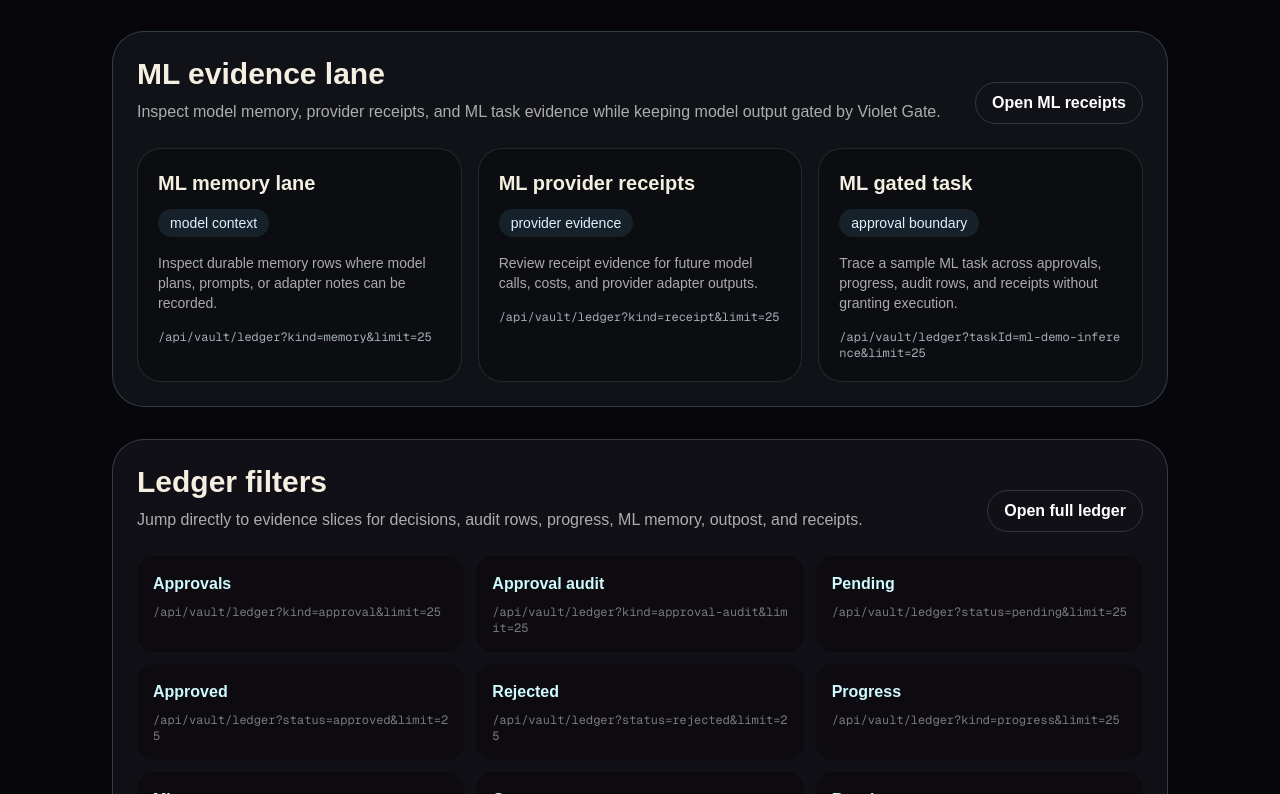
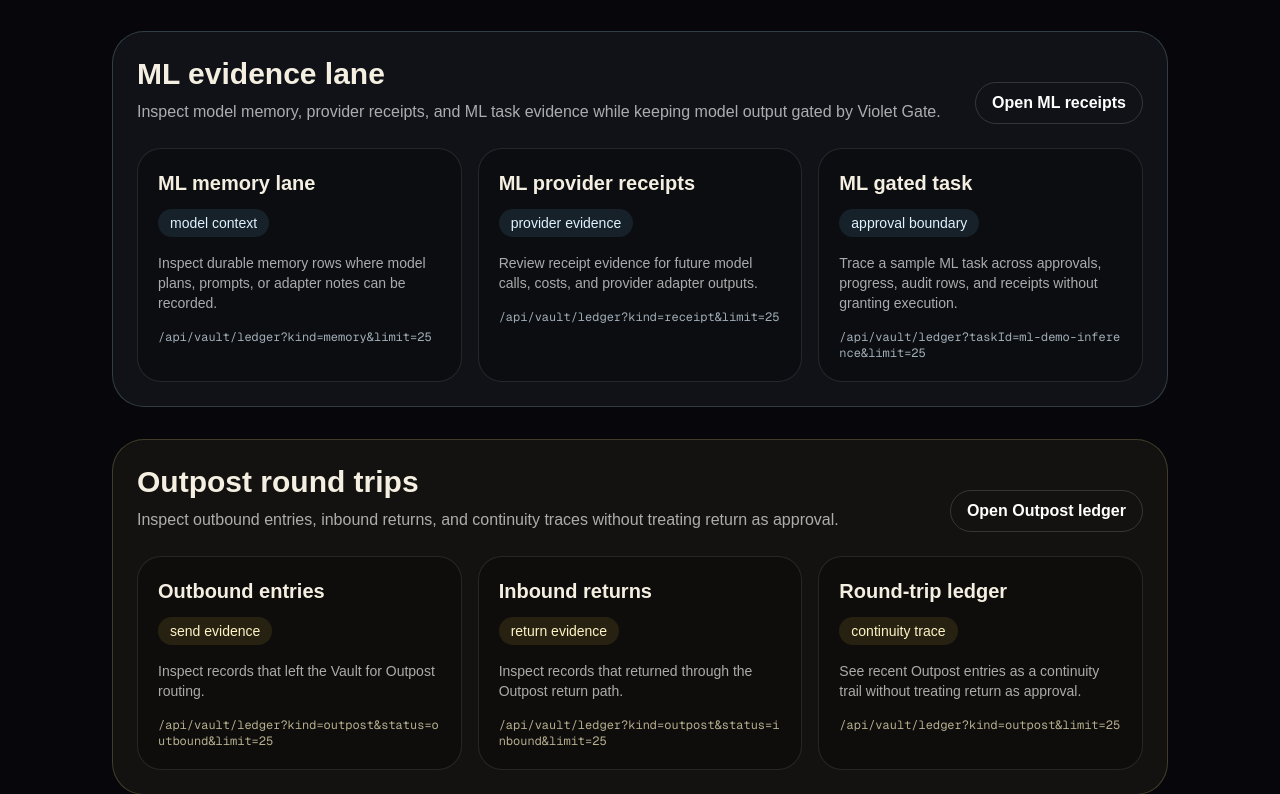
Before and after one commit to hvitiswift-afk/nextjs-boilerplate, a Next.js app: page /vault in a window 1280 px wide. Shown: the part 2006-2800 px from the top of the page. Built offline with nearby package versions, Linux system fonts and the light colour scheme.

Commit message:
Add Outpost round-trip cards to Vault dashboard

```diff
--- a/app/vault/page.tsx
+++ b/app/vault/page.tsx
@@ -133,6 +133,27 @@ const mlEvidenceCards = [
   }
 ];
 
+const outpostRoundTripCards = [
+  {
+    title: "Outbound entries",
+    href: "/api/vault/ledger?kind=outpost&status=outbound&limit=25",
+    status: "send evidence",
+    body: "Inspect records that left the Vault for Outpost routing."
+  },
+  {
+    title: "Inbound returns",
+    href: "/api/vault/ledger?kind=outpost&status=inbound&limit=25",
+    status: "return evidence",
+    body: "Inspect records that returned through the Outpost return path."
+  },
+  {
+    title: "Round-trip ledger",
+    href: "/api/vault/ledger?kind=outpost&limit=25",
+    status: "continuity trace",
+    body: "See recent Outpost entries as a continuity trail without treating return as approval."
+  }
+];
+
 const operatorCards = [
   {
     title: "Violet Gate",
@@ -157,6 +178,7 @@ const laws = [
   "Ledger rows are evidence, not approval.",
   "Progress timeline cards are evidence, not approval.",
   "ML evidence cards are receipts and memory, not approval.",
+  "Outpost round-trip cards are continuity evidence, not approval.",
   "Approval decision audit rows are transition evidence, not execution.",
   "Only Violet Gate authorizes consequence-bearing work."
 ];
@@ -172,11 +194,11 @@ export default function VaultDashboardPage() {
 
         <section className="py-14">
           <p className="mb-4 inline-flex rounded-full border border-cyan-300/30 bg-cyan-300/10 px-4 py-2 text-sm text-cyan-100">
-            Phase 3 • health • manifest • ledger • approval review • progress timeline • ML lane
+            Phase 3 • health • manifest • ledger • approval review • progress timeline • ML lane • Outpost
           </p>
           <h1 className="max-w-4xl text-5xl font-black tracking-tight sm:text-7xl">Operate the Stone Vault without guessing.</h1>
           <p className="mt-6 max-w-3xl text-lg leading-8 text-white/72">
-            This dashboard gives an operator quick doors into the manifest, health checks, ledger filters, Violet Gate decisions, approval review, progress timelines, ML evidence, and approval audit evidence.
+            This dashboard gives an operator quick doors into the manifest, health checks, ledger filters, Violet Gate decisions, approval review, progress timelines, ML evidence, Outpost round trips, and approval audit evidence.
           </p>
         </section>
 
@@ -264,6 +286,26 @@ export default function VaultDashboardPage() {
           </div>
         </section>
 
+        <section className="mt-8 rounded-[2rem] border border-amber-200/20 bg-amber-200/[0.05] p-6">
+          <div className="flex flex-wrap items-end justify-between gap-4">
+            <div>
+              <h2 className="text-3xl font-black">Outpost round trips</h2>
+              <p className="mt-2 text-white/65">Inspect outbound entries, inbound returns, and continuity traces without treating return as approval.</p>
+            </div>
+            <a className="rounded-full border border-white/15 px-4 py-2 font-bold text-white" href="/api/vault/ledger?kind=outpost&limit=25">Open Outpost ledger</a>
+          </div>
+          <div className="mt-6 grid gap-4 lg:grid-cols-3">
+            {outpostRoundTripCards.map((card) => (
+              <a key={card.title} href={card.href} className="rounded-[1.5rem] border border-white/10 bg-black/25 p-5 transition hover:border-amber-100/40 hover:bg-black/35">
+                <h3 className="text-xl font-black">{card.title}</h3>
+                <p className="mt-3 inline-flex rounded-full bg-amber-300/10 px-3 py-1 text-sm text-amber-100">{card.status}</p>
+                <p className="mt-4 text-sm text-white/65">{card.body}</p>
+                <p className="mt-4 break-all font-mono text-xs text-amber-100/70">{card.href}</p>
+              </a>
+            ))}
+          </div>
+        </section>
+
         <section className="mt-8 rounded-[2rem] border border-fuchsia-200/20 bg-fuchsia-200/[0.05] p-6">
           <div className="flex flex-wrap items-end justify-between gap-4">
             <div>
@@ -294,12 +336,12 @@ export default function VaultDashboardPage() {
 
         <section className="mt-8 rounded-[2rem] border border-cyan-200/20 bg-cyan-200/[0.06] p-7">
           <h2 className="text-2xl font-black">Operator law</h2>
-          <div className="mt-5 grid gap-3 lg:grid-cols-7">
+          <div className="mt-5 grid gap-3 lg:grid-cols-4">
             {laws.map((law) => (
               <div key={law} className="rounded-2xl bg-black/30 p-4 text-sm text-cyan-50">{law}</div>
             ))}
           </div>
-          <pre className="mt-5 overflow-x-auto rounded-2xl bg-black/40 p-4 text-sm text-cyan-100">{`OPERATOR = inspect → create approval → decide explicitly → audit → track progress → inspect ML evidence → verify ledger
+          <pre className="mt-5 overflow-x-auto rounded-2xl bg-black/40 p-4 text-sm text-cyan-100">{`OPERATOR = inspect → create approval → decide explicitly → audit → track progress → inspect ML evidence → inspect Outpost round trips → verify ledger
 DASHBOARD = visibility, not authorization
 VIOLET_GATE = only approval line for consequence-bearing work`}</pre>
         </section>
```
